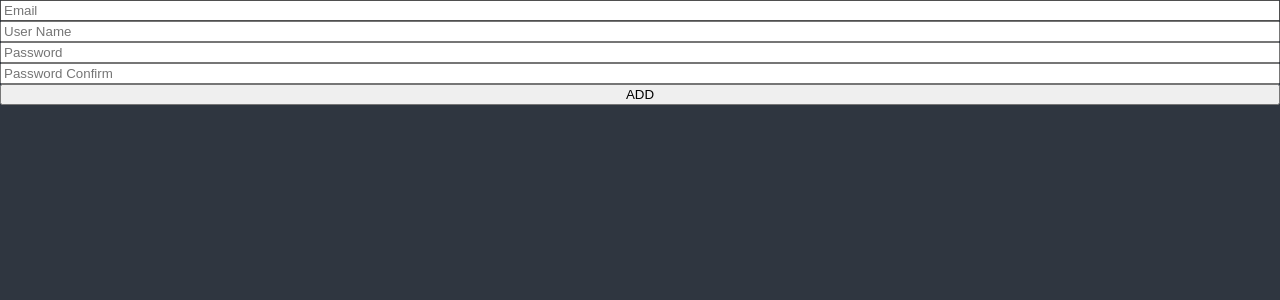
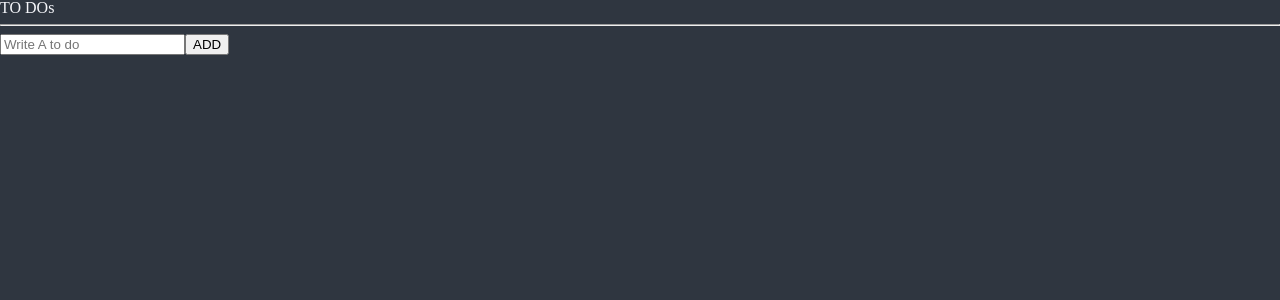
Before and after one commit to hobeats/react-challenge-3, a React (Create React App) app: page / in a window 1280 px wide. Shown: the top 300 px of the page. Built offline with nearby package versions, Linux system fonts and the light colour scheme.

Commit message:
todo_list_2

```diff
--- a/src/App.tsx
+++ b/src/App.tsx
@@ -1,5 +1,5 @@
 import styled, { createGlobalStyle } from "styled-components";
-import ToDoList from "./ToDoList";
+import ToDoList from "./components/ToDoList";
 
 const GlobalStyle = createGlobalStyle`
 @import url(''https://fonts.googleapis.com/css2?family=Source+Sans+Pro:wght@300;400&display=swap'');
--- a/src/ToDoList.tsx
+++ /dev/null
@@ -1,64 +0,0 @@
-import { useState } from "react";
-import { useForm } from "react-hook-form";
-/* function ToDoList() {
-  const [toDo, setToDo] = useState("");
-  const [toDoError, setToDoError] = useState("");
-  const onChange = (event: React.FormEvent<HTMLInputElement>) => {
-    const {
-      currentTarget: { value },
-    } = event;
-    setToDoError("");
-    setToDo(value);
-  };
-  const onSubmit = (event: React.FormEvent<HTMLFormElement>) => {
-    event.preventDefault();
-    if (toDo.length < 10) {
-      return setToDoError("TOO SHORT!!!");
-    }
-  };
-  return (
-    <div>
-      <form onSubmit={onSubmit}>
-        <input value={toDo} onChange={onChange} placeholder="Write A to do" />
-        <button>ADD</button>
-        {toDoError !== "" ? toDoError : null}
-      </form>
-    </div>
-  );
-} */
-
-function ToDoList() {
-  const { register, handleSubmit, formState } = useForm();
-  function onValid(data: any) {
-    console.log(data);
-  }
-  console.log(formState.errors);
-  return (
-    <div>
-      <form
-        style={{ display: "flex", flexDirection: "column" }}
-        onSubmit={handleSubmit(onValid)}
-      >
-        <input {...register("Email", { required: true })} placeholder="Email" />
-        <input
-          {...register("userName", { required: true, minLength: 10 })}
-          placeholder="User Name"
-        />
-        <input
-          {...register("password", { required: true, minLength: 10 })}
-          placeholder="Password"
-        />
-        <input
-          {...register("password1", { required: "Password is required", minLength:{
-            value:5,
-            message:"Password minimum is 5"
-          } })}
-          placeholder="Password Confirm"
-        />
-        <button>ADD</button>
-      </form>
-    </div>
-  );
-}
-
-export default ToDoList;
--- /dev/null
+++ b/src/atoms.tsx
@@ -0,0 +1,12 @@
+import { atom } from "recoil";
+
+export interface IToDos {
+  text: string;
+  id: number;
+  category: "TO_DO" | "DOING" | "DONE";
+}
+
+export const ToDoState = atom<IToDos[]>({
+  key: "toDo",
+  default: [],
+});
--- /dev/null
+++ b/src/components/CreateToDo.tsx
@@ -0,0 +1,32 @@
+import { useForm } from "react-hook-form";
+import { useRecoilState, useSetRecoilState } from "recoil";
+import { ToDoState } from "../atoms";
+
+interface IForm {
+  toDo: string;
+}
+
+function CreateToDo() {
+  const setToDos = useSetRecoilState(ToDoState);
+  const { register, handleSubmit, setValue } = useForm<IForm>();
+  const onSubmit = ({ toDo }: IForm) => {
+    setToDos((oldToDos) => [
+      { text: toDo, id: Date.now(), category: "TO_DO" },
+      ...oldToDos,
+    ]);
+    setValue("toDo", "");
+  };
+  return (
+    <form onSubmit={handleSubmit(onSubmit)}>
+      <input
+        {...register("toDo", {
+          required: "pLeAsE wRiTe ToDo",
+        })}
+        placeholder="Write A to do"
+      />
+      <button>ADD</button>
+    </form>
+  );
+}
+
+export default CreateToDo;
--- /dev/null
+++ b/src/components/ToDo.tsx
@@ -0,0 +1,43 @@
+import { useSetRecoilState } from "recoil";
+import { IToDos, ToDoState } from "../atoms";
+
+function ToDo({ text, category, id }: IToDos) {
+  const setToDos = useSetRecoilState(ToDoState);
+  const onClick = (event: React.MouseEvent<HTMLButtonElement>) => {
+    const {
+      currentTarget: { name },
+    } = event;
+    setToDos((oldToDos) => {
+      const tIndex = oldToDos.findIndex((toDo) => toDo.id === id);
+      const oldToDo = oldToDos[tIndex];
+      const newToDo = { text, id, category: name as any };
+      return [
+        ...oldToDos.slice(0, tIndex),
+        newToDo,
+        ...oldToDos.slice(tIndex + 1),
+      ];
+    });
+  };
+  return (
+    <li>
+      <span>{text}</span>
+      {category !== "DOING" && (
+        <button name="DOING" onClick={onClick}>
+          dOiNg
+        </button>
+      )}
+      {category !== "TO_DO" && (
+        <button name="TO_DO" onClick={onClick}>
+          tO dO
+        </button>
+      )}
+      {category !== "DONE" && (
+        <button name="DONE" onClick={onClick}>
+          dOnE
+        </button>
+      )}
+    </li>
+  );
+}
+
+export default ToDo;
--- /dev/null
+++ b/src/components/ToDoList.tsx
@@ -0,0 +1,22 @@
+import { useRecoilValue } from "recoil";
+import CreateToDo from "./CreateToDo";
+import { ToDoState } from "../atoms";
+import ToDo from "./ToDo";
+
+function ToDoList() {
+  const toDos = useRecoilValue(ToDoState);
+  return (
+    <div>
+      <h1>TO DOs</h1>
+      <hr />
+      <CreateToDo />
+      <ul>
+        {toDos.map((toDo) => (
+          <ToDo key={toDo.id} {...toDo}/>
+        ))}
+      </ul>
+    </div>
+  );
+}
+
+export default ToDoList;
```
